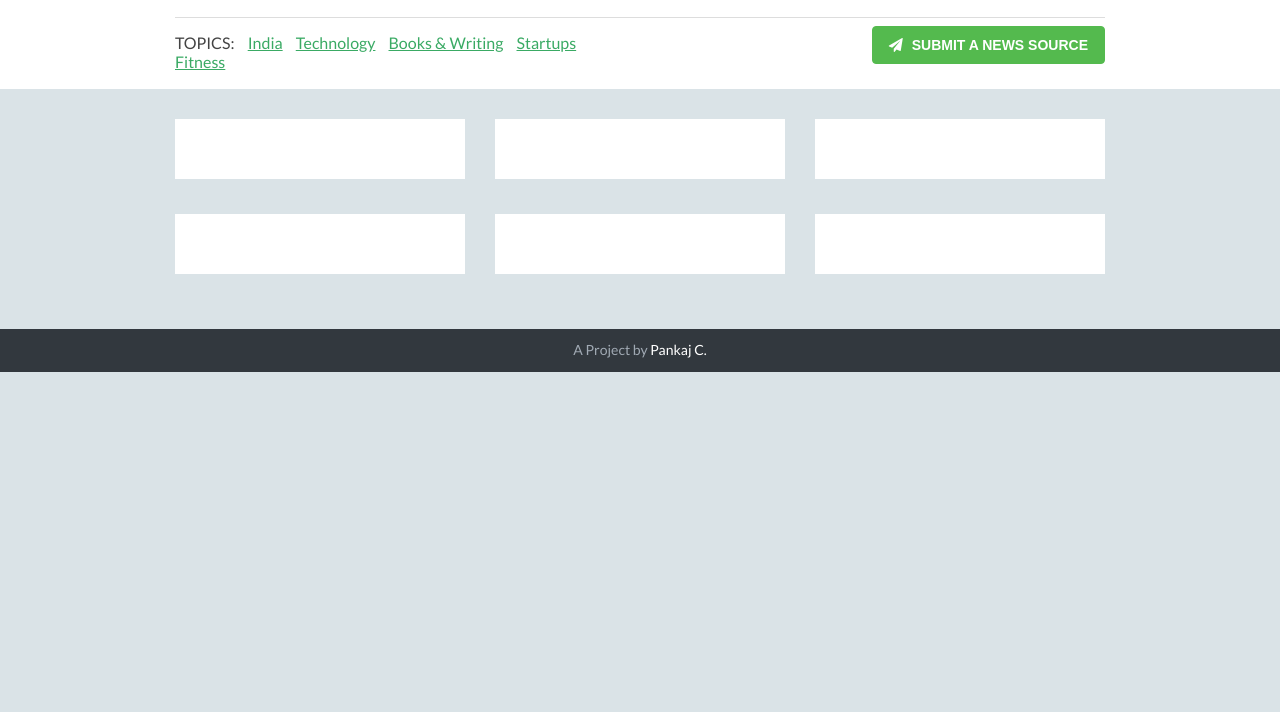
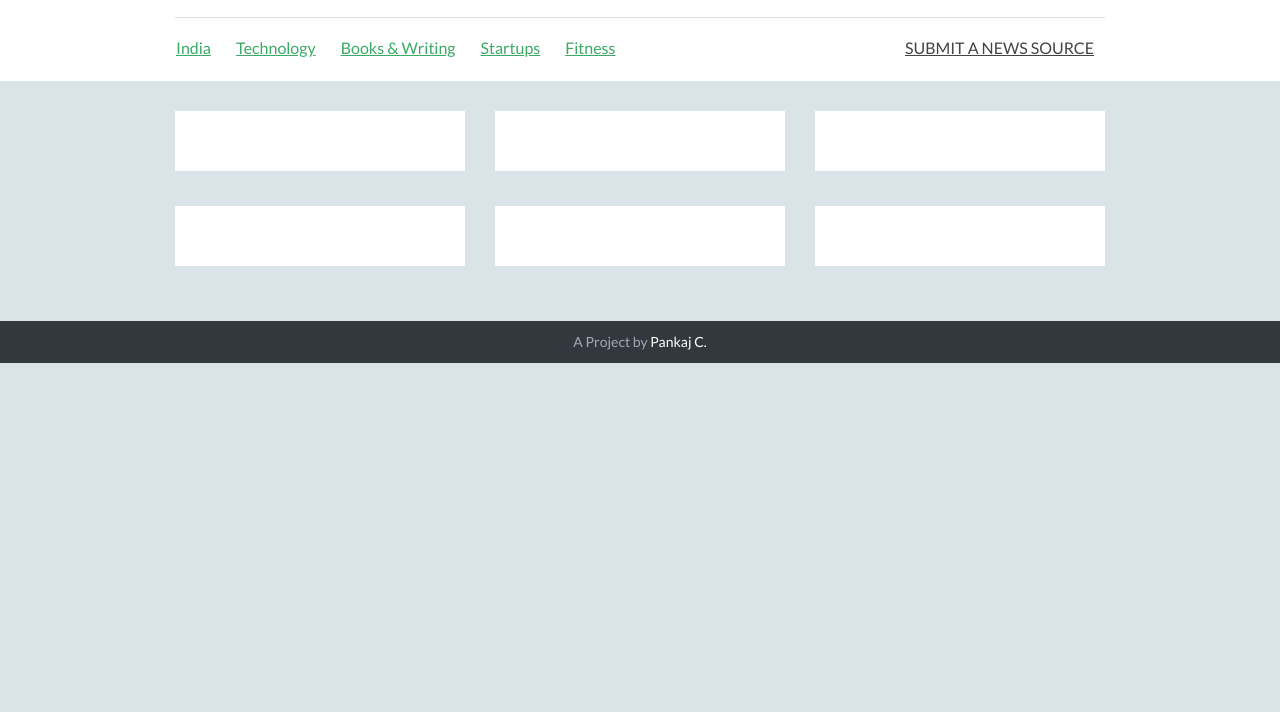
Before and after one commit to pkjc/NewsBoard, a plain HTML site: page index.html in a window 1280 px wide. Shown: the part 88-800 px from the top of the page. Drawn offline with nearby package versions, Linux system fonts and the light colour scheme; no server answers; a web font is replaced by a local one.

Commit message:
responsive nav

```diff
--- a/assets/css/additional-styles.css
+++ b/assets/css/additional-styles.css
@@ -89,7 +89,7 @@ ul#navlist {
     width: 100%;
     position: relative;
     border-bottom: 1px solid #ddd;
-    margin-bottom: 15px;
+    margin-bottom: 5px;
     padding-bottom: 5px;
 }
 
@@ -117,3 +117,30 @@ ul#navlist {
     background: #45c46f;
 }
 label{display: inherit;}
+.navbar-default {
+    background-color: transparent;
+    border-color: transparent;
+    overflow: auto;
+    margin-bottom: 0px;
+}
+.navbar-default .navbar-nav>.active>a, .navbar-default .navbar-nav>.active>a:focus, .navbar-default .navbar-nav>.active>a:hover {
+    color: inherit;
+    background-color: transparent;
+}
+.nav>li>a {
+    position: relative;
+    display: block;
+    padding: 14px 0;
+    margin-right: 25px;
+}
+.navbar-default .nav>li>a:hover{
+    text-decoration: none;
+}
+.navbar-collapse {
+    padding-right: 0;
+    padding-left: 0;
+}
+.navbar-default .navbar-nav>li>a {
+    color: #3AAA64;
+    text-decoration: underline;
+}
--- a/index.html
+++ b/index.html
@@ -50,26 +50,31 @@
             <div class="profile-content pull-left">
                 <h1 class="name">NewsBoard</h1>
                 <h2 class="desc">Top Stories from Top News Sources</h2>
-            </div>
-            <!--//profile-->
-             <a class="btn btn-cta-primary pull-right" data-toggle="modal" data-target="#myModal" target="_blank"><i class="fa fa-paper-plane"></i> Submit a News Source</a>
-            <ul class="list-inline" id="navlist">
-                <li>TOPICS: </li>
-                <li class="active" id="india"><a href="#">India</a>
-                </li>
-                <li id="tech"><a href="#">Technology</a>
-                </li>
-                <li id="books"><a href="#">Books & Writing</a>
-                </li>
-                <li id="startups"><a href="#">Startups</a>
-                </li>
-                <li class="last-item" id="fitness"><a href="#">Fitness</a>
-                </li>
-            </ul>
-        </div>
-        <!--//container-->
-    </header>
-    <!--//header-->
+            </div><!--//profile-->
+            <nav class="navbar navbar-default">
+                <div class="navbar-header">
+                    <button type="button" class="navbar-toggle collapsed" data-toggle="collapse" data-target="#navbar" aria-expanded="false" aria-controls="navbar">
+                        <span class="sr-only">Toggle navigation</span>
+                        <span class="icon-bar"></span>
+                        <span class="icon-bar"></span>
+                        <span class="icon-bar"></span>
+                    </button>
+                </div>
+                <div id="navbar" class="navbar-collapse collapse">
+                    <ul class="nav navbar-nav">
+                        <li class="" id="india"><a href="#">India</a></li>
+                        <li id="tech"><a href="#">Technology</a></li>
+                        <li id="books"><a href="#">Books & Writing</a></li>
+                        <li id="startups"><a href="#">Startups</a></li>
+                        <li class="last-item" id="fitness"><a href="#">Fitness</a></li>
+                    </ul>
+                    <ul class="nav navbar-nav navbar-right">
+                        <li class="active"><a href="./" data-toggle="modal" data-target="#myModal" target="_blank">SUBMIT A NEWS SOURCE</a></li>
+                    </ul>
+                </div><!--/.nav-collapse -->
+            </nav>
+        </div><!--//container-->
+    </header><!--//header-->
 
     <div class="container sections-wrapper">
         <div class="row">
@@ -213,7 +218,9 @@
                     <h3 class="modal-title" id="myModalLabel">Please Submit a Trusted, High-Quality News Source</h3>
                 </div>
                 <div class="modal-body">
-                    <script type="text/javascript">var submitted=false;</script>
+                    <script type="text/javascript">
+                        var submitted = false;
+                    </script>
                     <iframe name="hidden_iframe" id="hidden_iframe" style="display:none;" onload="if(submitted) {window.location='http://newsboard.pankaj.co/thanks';}"></iframe>
                     <form action="https://docs.google.com/forms/d/e/1FAIpQLSfjkwyKoDQrN2LUAqhl4wosi7FiXVD5MDmldTs_Zu_1wRNNCg/formResponse" method="POST" id="ss-form" target="hidden_iframe" onsubmit="submitted=true;">
                         <ol role="list" class="ss-question-list">
```
